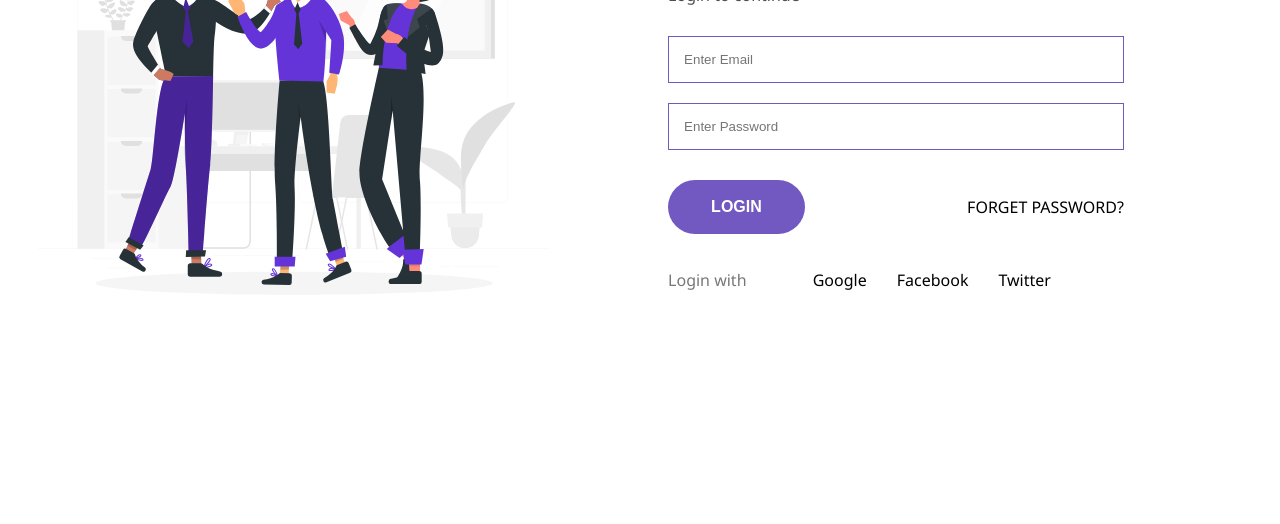
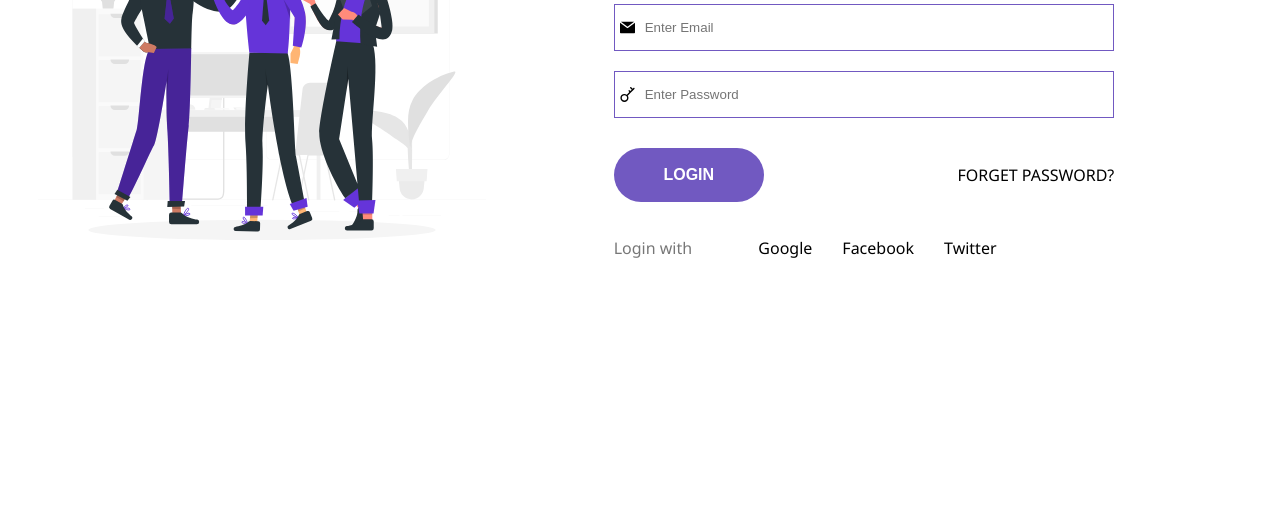
Before and after one commit to Eduxsn/Company-Login-Page, a plain HTML site: page index.html in a window 1280 px wide. Shown: the part 276-800 px from the top of the page. Drawn offline with Linux system fonts and the light colour scheme.

Commit message:
Added input field icons

```diff
--- a/style.css
+++ b/style.css
@@ -3,6 +3,7 @@
 body {
     font-family: 'Noto Sans', sans-serif;
     margin: 0;
+    height: 100%;
 }
 
 .menu-and-logo {
@@ -35,7 +36,7 @@ body {
 }
 
 .left-login > img {
-    width: 40vw;
+    width: 35vw;
 }
 
 .right-login {
@@ -63,7 +64,21 @@ body {
     margin: 10px;
     padding: 15px;
     box-sizing: border-box;
+    outline-color: #7159c1;
 }
+
+.right-login-card #email {
+    background: url(./Assets/mail-icon.svg) no-repeat scroll 5px 50% ;
+    background-size: 15px;
+    padding-left:30px;
+}
+
+.right-login-card #senha {
+    background: url(./Assets/key-icon.svg) no-repeat scroll 5px 50%;
+    background-size: 15px;
+    padding-left:30px;
+}
+
 
 .right-login-card > h1 {
     width: 100%;
```
Also changed, not shown: Assets/key-icon.svg (added), Assets/mail-icon.svg (added).
